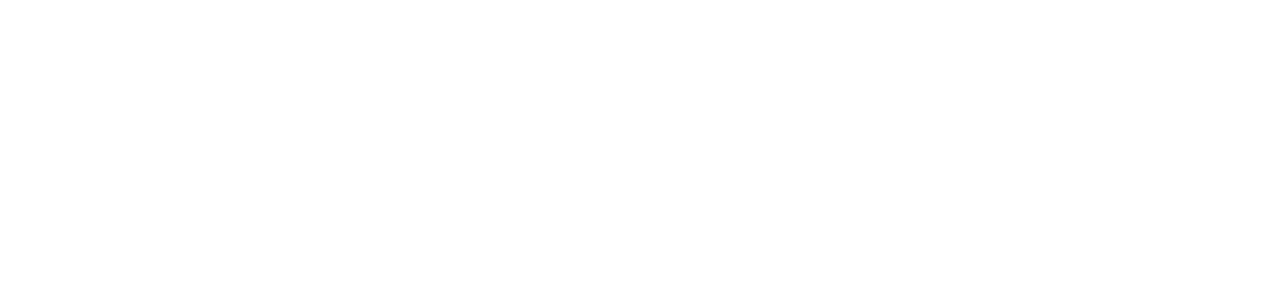
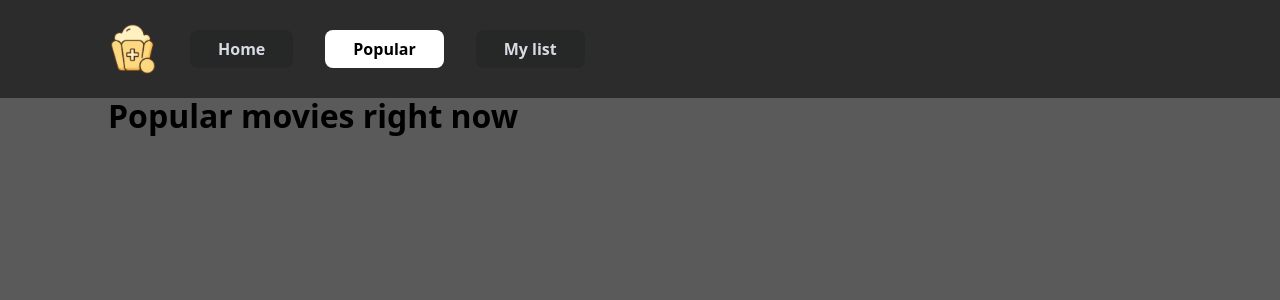
Before and after one commit to Peter-WebDev/react-mini-project, a React (Vite) app: page /popular in a window 1280 px wide. Before the commit this address had no page. Shown: the top 300 px of the page. Built offline with nearby package versions, Linux system fonts and the light colour scheme.

Commit message:
Added styling for header links, Added two other pages MyListPage and PopularMoviePage

```diff
--- a/src/components/Card.tsx
+++ b/src/components/Card.tsx
@@ -44,11 +44,11 @@
 const Placeholder = styled.div`
     width: 100%;
     height: auto;
-    background-color: #eee;
+    background-color: #d6dce2;
     display: flex;
     align-items: center;
     justify-content: center;
-    color: #888;
+    color: #262727;
 `;
 
 interface Props {
--- a/src/components/Header.tsx
+++ b/src/components/Header.tsx
@@ -1,3 +1,4 @@
+import { NavLink } from "react-router";
 import styled from "styled-components";
 import logo from '../assets/popcorn-plus.webp';
 
@@ -9,20 +10,52 @@
     width: min(100% - 2rem, 1064px);
     margin-inline: auto;
     display: flex;
+    gap: 2rem;
     align-items: center;
-    flex-wrap: wrap;
     padding: 1.5em 0;
+
+    @media (width <= 40rem) {
+      flex-direction: column;
+      justify-content: center;
+    }
 `;
 
 const StyledUl = styled.ul`
     display: flex;
-    gap: 1rem;
+    flex-wrap: wrap;
+    gap: 2rem;
     list-style: none;
+
+    @media (width <= 26.875rem) {
+      flex-direction: column;
+      align-items: center;
+    }
+`;
+
+const StyledLink = styled(NavLink)`
+    font-weight: 600;
+    padding: 0.5em 1.75em;
+    border: 0;
+    border-radius: 0.5em;
+    background-color: #262727;
+    color: #d6dce2;
+    text-decoration: none;
+    transition: background-color 0.2s, color 0.2s;
+
+    &:hover,
+    &:focus-visible {
+      background-color: #d6dce2;
+      color: #262727;
+    }
+
+    &.active {
+      background-color: white;
+      color: black;
+    }
 `;
 
 const Logo = styled.img`
     height: 50px;
-    margin-right: 1rem;
 `;
 
 export default function Header() {
@@ -32,11 +65,9 @@
           <Logo src={logo} alt="" />
           <nav>
             <StyledUl>
-              <li><a href="#">Home</a></li>
-              <li><a href="#">Movies</a></li>
-              <li><a href="#">Series</a></li>
-              <li><a href="#">Popular</a></li>
-              <li><a href="#">My list</a></li>
+              <li><StyledLink to='/'>Home</StyledLink></li>
+              <li><StyledLink to='/popular'>Popular</StyledLink></li>
+              <li><StyledLink to='/my-list'>My list</StyledLink></li>
             </StyledUl>
           </nav>
         </StyledHeaderDiv>
--- a/src/main.tsx
+++ b/src/main.tsx
@@ -4,6 +4,8 @@
 import { BrowserRouter, Route, Routes } from 'react-router'
 import MediaAppLayout from './MediaAppLayout.tsx'
 import HomePage from './pages/HomePage.tsx'
+import MyListPage from './pages/MyListPage.tsx'
+import PopularMoviesPage from './pages/PopularMoviesPage.tsx'
 
 const queryClient = new QueryClient();
 
@@ -14,6 +16,8 @@
         <Routes>
           <Route path='/' element={<MediaAppLayout />}>
             <Route index element={<HomePage />} />
+            <Route path='/popular' element={<PopularMoviesPage />} />
+            <Route path='/my-list' element={<MyListPage />} />
           </Route>
         </Routes>
       </BrowserRouter>
--- /dev/null
+++ b/src/pages/MyListPage.tsx
@@ -0,0 +1,5 @@
+export default function MyListPage() {
+    return (
+        <h1>My list of movies</h1>
+    )
+}
--- /dev/null
+++ b/src/pages/PopularMoviesPage.tsx
@@ -0,0 +1,5 @@
+export default function PopularMoviesPage() {
+    return (
+        <h1>Popular movies right now</h1>
+    )
+}
```
